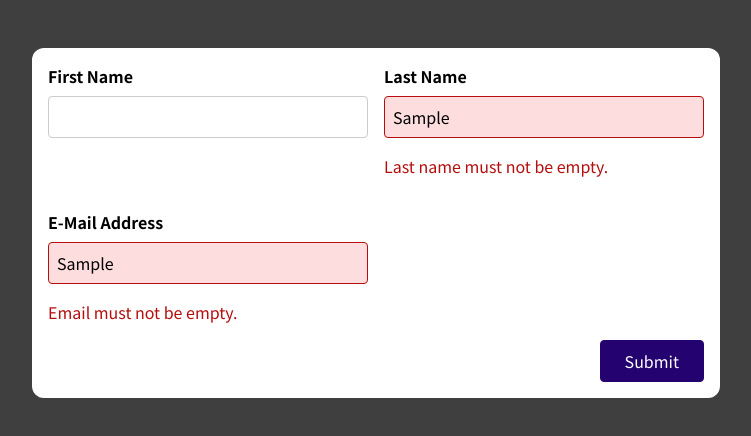
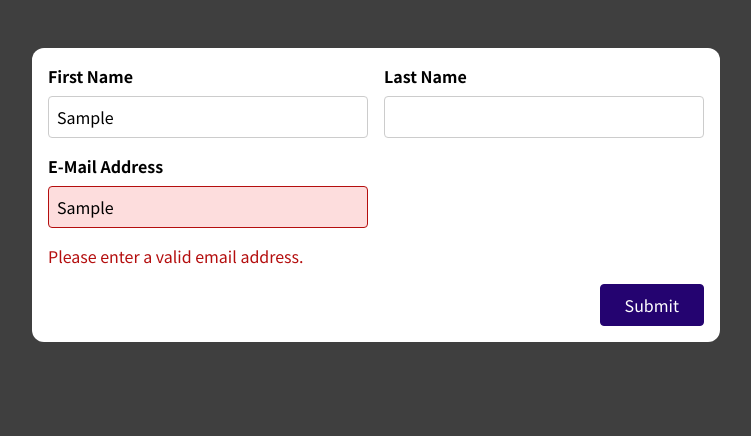
Before and after one commit to abhinavyadav2020/forms_and_user_input, a React (Create React App) app: page / in a window 1280 px wide. Both pictures are taken after typing "Sample", "Sample", "Sample" into the empty fields and a click on the button "Submit". Shown: the top 436 px of the page, without its empty margins (264-1015 px from the left). Built offline with nearby package versions, Linux system fonts and the light colour scheme.

Commit message:
Hook on Basic form

```diff
--- a/src/components/BasicForm.js
+++ b/src/components/BasicForm.js
@@ -1,127 +1,106 @@
-import { useState } from "react";
+import useInput from "../hooks/use-input";
+
+const isNotEmpty = (value) => value.trim !== "";
+const isEmail = (value) => value.includes("@");
 
 const BasicForm = (props) => {
-  const [enteredName, setEnteredName] = useState("");
-  // const [isEnteredNameValid, setIsEnteredNameValid] = useState(false);
-  const [enteredNameTouched, setEnteredNameTouched] = useState(false);
-  const isEnteredNameValid = enteredName.trim() !== "";
-  const firstNameInputIsValid = !isEnteredNameValid && enteredNameTouched;
+  const {
+    value: enteredName,
+    isValid: enteredNameIsValid,
+    hasError: firstNameHasError,
+    valueChangeHandler: nameChangedHandler,
+    inputBlurHandler: nameBlurHandler,
+    reset: resetNameInput,
+  } = useInput(isNotEmpty);
 
+  const {
+    value: enteredLastName,
+    isValid: enteredLastNameIsValid,
+    hasError: lastNameHasError,
+    valueChangeHandler: lastNameChangedHandler,
+    inputBlurHandler: lastNameBlurHandler,
+    reset: resetLastNameInput,
+  } = useInput(isNotEmpty);
 
-  const [enteredLastName, setEnteredLastName] = useState("");
-  const [enteredLastNameTouched, setEnteredLastNameTouched] = useState(false);
-  const isEnteredLastNameValid = enteredName.trim() !== "";
-  const lastNameInputIsValid = !isEnteredLastNameValid && enteredLastNameTouched;
+  const {
+    value: enteredEmail,
+    isValid: enteredEmailIsValid,
+    hasError: emailHasError,
+    valueChangeHandler: emailChangedHandler,
+    inputBlurHandler: emailBlurHandler,
+    reset: resetEmailInput,
+  } = useInput(isEmail);
 
+  let formIsValid = false;
 
-  const [enteredEmail, setEnteredEmail] = useState("");
-  const [enteredEmailTouched, setEnteredEmailTouched] = useState(false);
-  const isEnteredEmailValid = enteredName.trim() !== "";
-  const emailInputIsValid = !isEnteredEmailValid && enteredEmailTouched;
-
-
-  let isFormValid = false;
-  if (firstNameInputIsValid || lastNameInputIsValid || emailInputIsValid) {
-    isFormValid = true;
+  if (enteredNameIsValid && enteredLastNameIsValid && enteredEmailIsValid) {
+    formIsValid = true;
   }
 
-  const formSubmissionHandler = (event) => {
+  const submitHandler = (event) => {
     event.preventDefault();
 
-    setEnteredNameTouched(true);
-    setEnteredLastNameTouched(true);
-    setEnteredEmailTouched(true);
-
-    if (!isEnteredNameValid || !isEnteredLastNameValid || !isEnteredEmailValid) {
+    if (!formIsValid) {
       return;
     }
 
-    // setIsEnteredNameValid(true);
+    console.log("Submitted!");
+    console.log(firstNameValue, lastNameValue, emailValue);
 
-    console.log(enteredName);
-    console.log(enteredLastName);
-    console.log(enteredEmail);
-
-    setEnteredName('');
-    setEnteredNameTouched(false);
+    resetNameInput();
+    resetLastNameInput();
+    resetEmailInput();
   };
 
-  const firstNameInputChangeHandler = (event) => {
-    setEnteredName(event.target.value);
-  };
-  const nameInputBlurHandler = () => {
-    setEnteredNameTouched(true);
-  };
-
-
-  const lastNameInputChangeHandler = (event) => {
-    setEnteredLastName(event.target.value);
-  };
-  const lastNameBlurChangeHandler = () => {
-    setEnteredLastNameTouched(true);
-  };
-
-
-  const emailInputChangeHandler = (event) => {
-    setEnteredEmail(event.target.value);
-  };
-  const emailBlurChangeHandler = () => {
-    setEnteredEmailTouched(true);
-  };
-
-  const firstNameInputClasses = firstNameInputIsValid
+  const firstNameClasses = firstNameHasError
     ? "form-control invalid"
     : "form-control";
-
-  const lastNameInputClasses = lastNameInputIsValid
+  const lastNameClasses = lastNameHasError
     ? "form-control invalid"
     : "form-control";
-
-  const emailInputClasses = emailInputIsValid
-    ? "form-control invalid"
-    : "form-control";
+  const emailClasses = emailHasError ? "form-control invalid" : "form-control";
 
   return (
-    <form onSubmit={formSubmissionHandler}>
+    <form onSubmit={submitHandler}>
       <div className="control-group">
-        <div className={firstNameInputClasses}>
+        <div className={firstNameClasses}>
           <label htmlFor="name">First Name</label>
           <input
             type="text"
             id="name"
-            onChange={firstNameInputChangeHandler}
-            onBlur={nameInputBlurHandler}
             value={enteredName}
+            onChange={nameChangedHandler}
+            onBlur={nameBlurHandler}
           />
-          {firstNameInputIsValid && (
-            <p className="error-text">First name must not be empty.</p>
+          {firstNameHasError && (
+            <p className="error-text">Please enter a first name.</p>
           )}
         </div>
-        <div className={lastNameInputClasses}>
+        <div className={lastNameClasses}>
           <label htmlFor="name">Last Name</label>
           <input
             type="text"
-            id="lastname"
-            onChange={lastNameInputChangeHandler}
-            onBlur={lastNameBlurChangeHandler}
+            id="name"
             value={enteredLastName}
+            onChange={lastNameBlurHandler}
+            onBlur={lastNameBlurHandler}
           />
-          {lastNameInputIsValid && (
-            <p className="error-text">Last name must not be empty.</p>
+          {lastNameHasError && (
+            <p className="error-text">Please enter a last name.</p>
           )}
         </div>
       </div>
-      <div className={emailInputClasses}>
+      <div className={emailClasses}>
         <label htmlFor="name">E-Mail Address</label>
         <input
           type="text"
-          id="email"
-          onChange={emailInputChangeHandler}
-          onBlur={emailBlurChangeHandler}
+          id="name"
           value={enteredEmail}
+          onChange={emailChangedHandler}
+          onBlur={emailBlurHandler}
         />
-        {emailInputIsValid && (
-          <p className="error-text">Email must not be empty.</p>
+        {emailHasError && (
+          <p className="error-text">Please enter a valid email address.</p>
         )}
       </div>
       <div className="form-actions">
```
